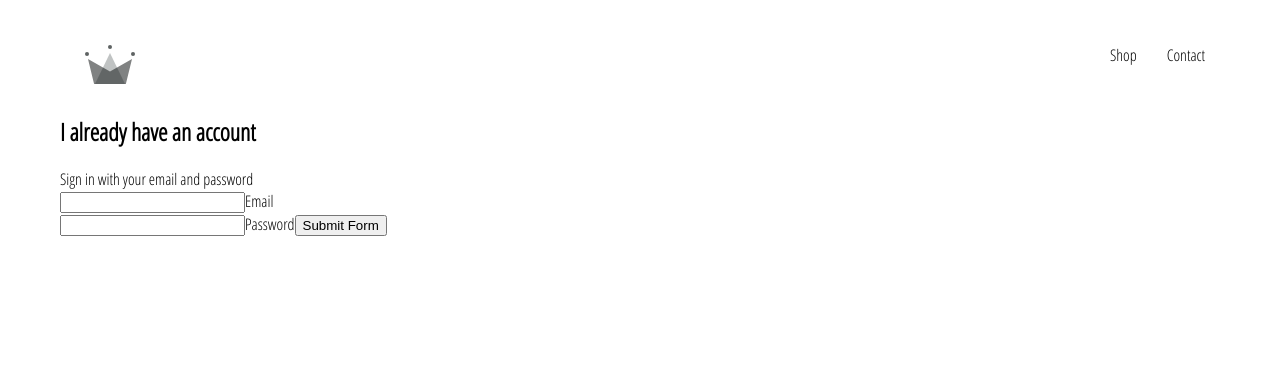
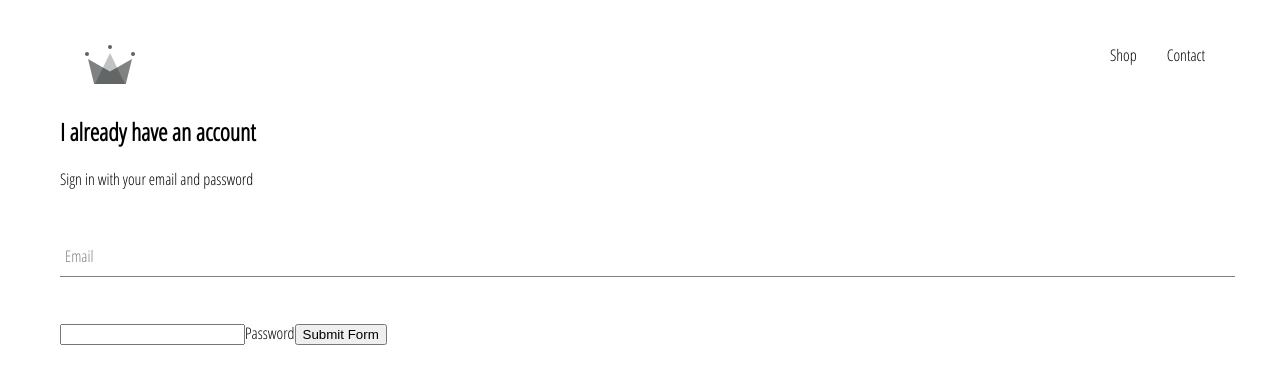
Before and after one commit to kbaistrocchi/crown-clothing, a React (Create React App) app: page /signin in a window 1280 px wide. Shown: the top 384 px of the page. Built offline with nearby package versions, Linux system fonts and the light colour scheme.

Commit message:
feat: dynamically add a className to label based on user actions. Add styling

```diff
--- a/src/components/form-input/form-input.component.jsx
+++ b/src/components/form-input/form-input.component.jsx
@@ -12,7 +12,12 @@
         {/* selectively render a label element if the props was passed  */}
         {
             label ?
-            <label>{label}</label> :
+            // we want to dynamically add a className if a user has typed something in the input
+            // this way we can shrink the size of the label in css
+            // so we check that the user input (value) exists
+            <label className={`form-input-label ${otherProps.value.length ? 'shrink' : ''}`}>
+                {label}
+            </label> :
             null
         }
     </div>
--- a/src/components/form-input/form-input.styles.scss
+++ b/src/components/form-input/form-input.styles.scss
@@ -0,0 +1,57 @@
+$sub-color: grey;
+$main-color: black;
+
+@mixin shrinkLabel {
+  top: -14px;
+  font-size: 12px;
+  color: $main-color;
+}
+
+.group {
+  position: relative;
+  margin: 45px 0;
+
+  .form-input {
+    background: none;
+    background-color: white;
+    color: $sub-color;
+    font-size: 18px;
+    padding: 10px 10px 10px 5px;
+    display: block;
+    width: 100%;
+    border: none;
+    border-radius: 0;
+    border-bottom: 1px solid $sub-color;
+    margin: 25px 0;
+
+    &:focus {
+      outline: none;
+    }
+
+    // whenever the .form-input is focused, target it's subsequent sibling .form-input-label
+    // and apply the shrinkLabel()
+
+    &:focus ~ .form-input-label {
+      @include shrinkLabel();
+    }
+  }
+
+  input[type='password'] {
+    letter-spacing: 0.3em;
+  }
+
+  .form-input-label {
+    color: $sub-color;
+    font-size: 16px;
+    font-weight: normal;
+    position: absolute;
+    pointer-events: none;
+    left: 5px;
+    top: 10px;
+    transition: 300ms ease all;
+
+    &.shrink {
+      @include shrinkLabel();
+    }
+  }
+}
```
